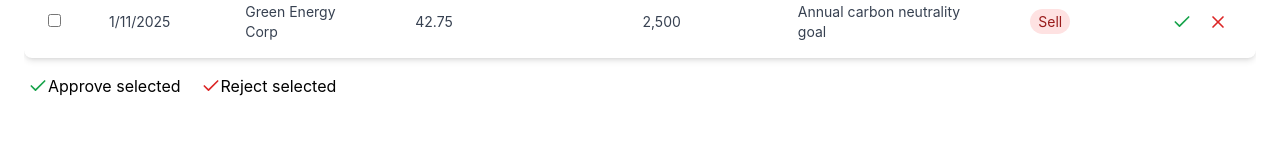
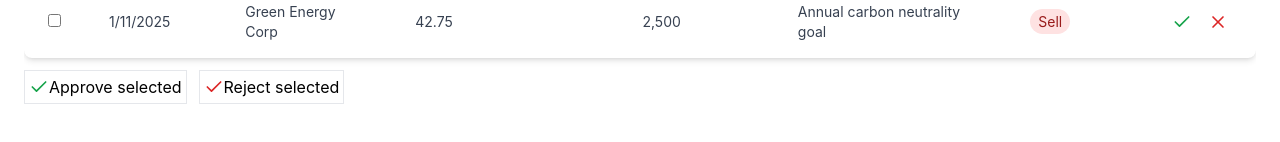
Before and after one commit to Echilled/DBSTechtrek_table_1, a React (Create React App) app in the folder frontend/: page / in a window 1280 px wide. Shown: the part 356-498 px from the top of the page. Built offline with nearby package versions, Linux system fonts and the light colour scheme.

Commit message:
minor edits

```diff
--- a/frontend/src/App.js
+++ b/frontend/src/App.js
@@ -1,7 +1,7 @@
 import React from "react";
 import "./App.css";
 import LandingPage from "./components/pages/landingPage";
-import Layout from "./components/layout/Layout";
+import Layout from "./components/layout/layout";
 import IncomingRequests from "./components/pages/IncomingRequests";
 
 function App() {
--- a/frontend/src/components/pages/IncomingRequests.js
+++ b/frontend/src/components/pages/IncomingRequests.js
@@ -58,6 +58,7 @@
 
   const handleApproveSelected = () => {
     // Add your accept logic here
+    console.log(selectedIds);
   };
 
   const handleRejectSelected = () => {
@@ -158,7 +159,7 @@
         <div className="flex space-x-3 py-3">
           <button
             onClick={() => handleApproveSelected()}
-            className="p-1 hover:bg-green-100"
+            className="p-1 hover:bg-green-100 border"
             title="AcceptSelected"
           >
             <div className="flex items-center space-x-2">
@@ -168,7 +169,7 @@
           </button>
           <button
             onClick={() => handleRejectSelected()}
-            className="p-1 hover:bg-red-100"
+            className="p-1 hover:bg-red-100 border"
             title="RejectSelected"
           >
             <div className="flex items-center space-x-2">
```
